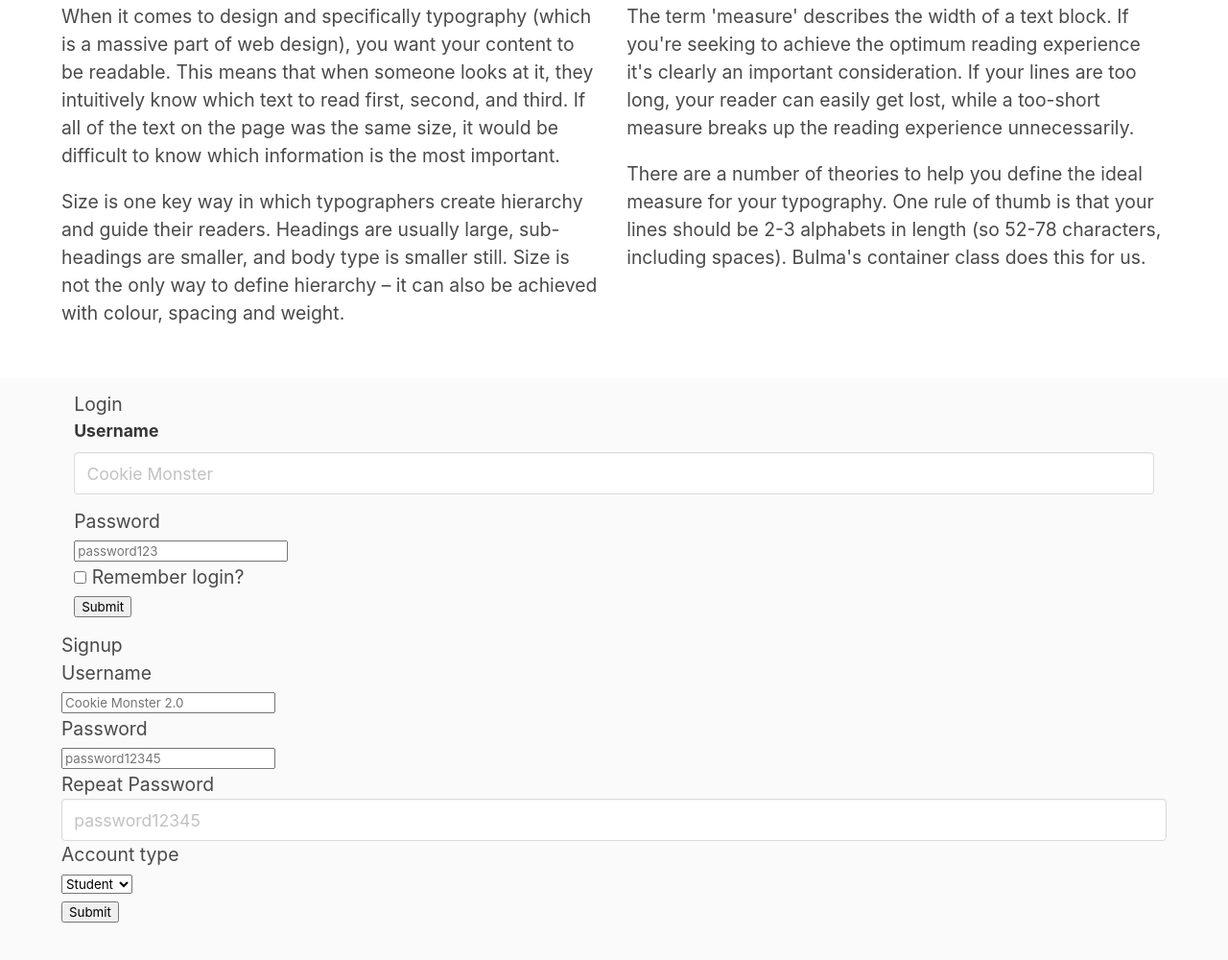
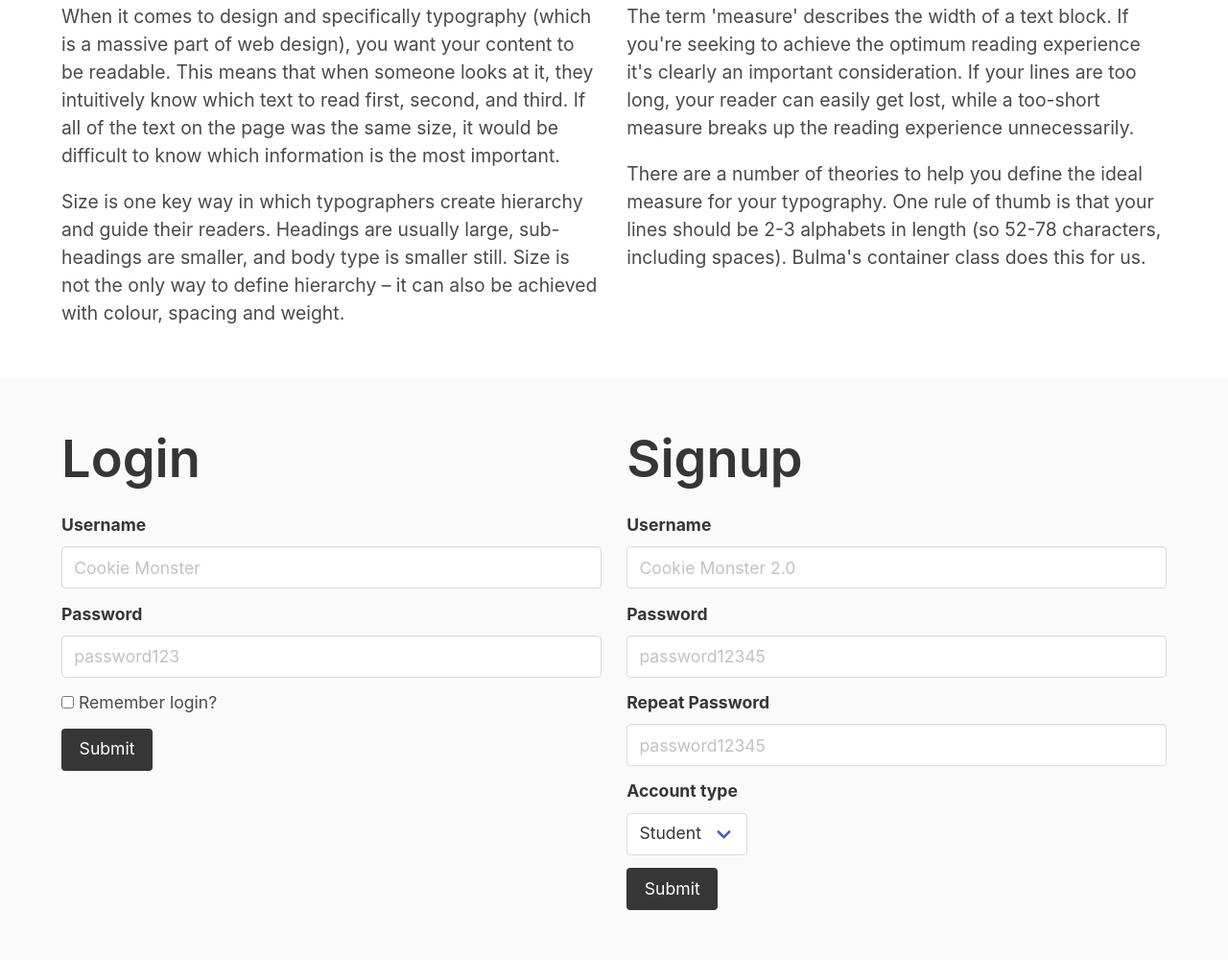
Before and after one commit to jdmar3-comp426/a02-johnmoore98, a website: page index.html in a window 1280 px wide. Shown: the part 3170-4170 px from the top of the page at 96% size. Before the commit the page ends 4133 px from the top, so only its background shows below. Drawn offline with nearby package versions, Linux system fonts and the light colour scheme; a web font is replaced by a local one.

Commit message:
form changes

```diff
--- a/index.html
+++ b/index.html
@@ -151,11 +151,11 @@
         </div>
     </div>
 </section>
-<section class="">
+<section class="section">
     <div class="container">
-        <div class="">
+        <div class="columns">
             <div class="column">
-                <h1 class="">Login</h1>
+                <h1 class="title">Login</h1>
                 <form>
                     <div class="field">
                         <label class="label">Username</label>
@@ -163,52 +163,52 @@
                             <input class="input" type="text" placeholder="Cookie Monster" name="username">
                         </div>
                     </div>
-                    <div class="">
-                        <label class="">Password</label>
-                        <div class="">
-                            <input class="" type="password" placeholder="password123" name="password">
+                    <div class="field">
+                        <label class="label">Password</label>
+                        <div class="control">
+                            <input class="input" type="password" placeholder="password123" name="password">
                         </div>
                     </div>
-                    <div class="">
-                        <div class="">
+                    <div class="field">
+                        <div class="control">
                             <label class="checkbox">
                                 <input type="checkbox" name="remember">
                                 Remember login?
                             </label>
                         </div>
                     </div>
-                    <div class="">
-                        <div class="">
-                            <button class="" type="submit">Submit</button>
+                    <div class="field">
+                        <div class="control">
+                            <button class="button is-dark" type="submit">Submit</button>
                         </div>
                     </div>
                 </form>
             </div>
-            <div class="">
-                <h1 class="">Signup</h1>
+            <div class="column">
+                <h1 class="title">Signup</h1>
                 <form>
-                    <div class="">
-                        <label class="">Username</label>
-                        <div class="">
-                            <input class="" type="text" placeholder="Cookie Monster 2.0" name="username">
+                    <div class="field">
+                        <label class="label">Username</label>
+                        <div class="control">
+                            <input class="input" type="text" placeholder="Cookie Monster 2.0" name="username">
                         </div>
                     </div>
-                    <div class="">
-                        <label class="">Password</label>
-                        <div class="">
-                            <input class="" type="password" placeholder="password12345">
+                    <div class="field">
+                        <label class="label">Password</label>
+                        <div class="control">
+                            <input class="input" type="password" placeholder="password12345">
                         </div>
                     </div>
-                    <div class="">
-                        <label class="">Repeat Password</label>
-                        <div class="">
+                    <div class="field">
+                        <label class="label">Repeat Password</label>
+                        <div class="control">
                             <input class="input" type="password" placeholder="password12345" name="password">
                         </div>
                     </div>
-                    <div class="">
-                        <label class="">Account type</label>
-                        <div class="">
-                            <div class="">
+                    <div class="field">
+                        <label class="label">Account type</label>
+                        <div class="control">
+                            <div class="select">
                                 <select name="accountType">
                                     <option>Student</option>
                                     <option>Teacher</option>
@@ -216,9 +216,9 @@
                             </div>
                         </div>
                     </div>
-                    <div class="">
-                        <div class="">
-                            <button class="" type="submit">Submit</button>
+                    <div class="field">
+                        <div class="control">
+                            <button class="button is-dark" type="submit">Submit</button>
                         </div>
                     </div>
                 </form>
```
